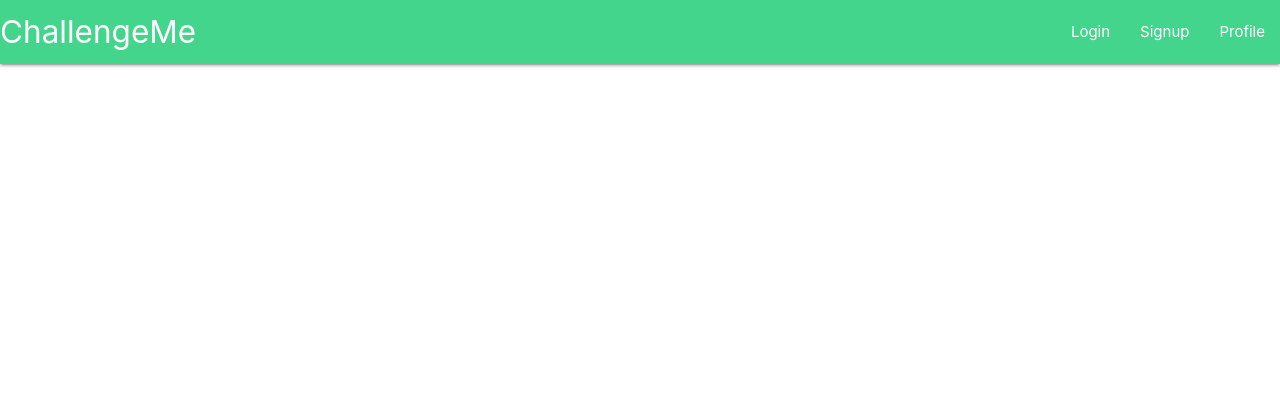
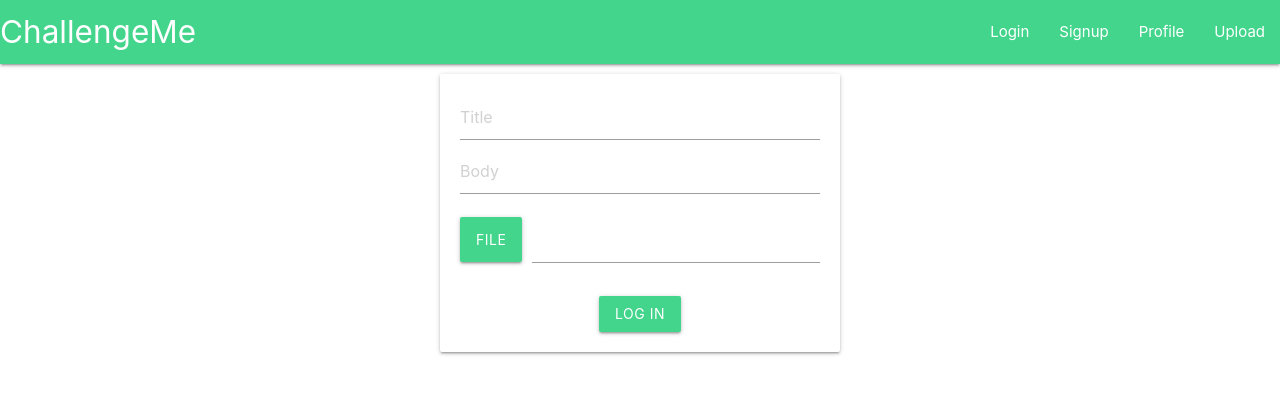
Before and after one commit to leonbatista/ChallengeMe, a React (Create React App) app in the folder client/: page /upload in a window 1280 px wide. Shown: the top 394 px of the page. Built offline with nearby package versions, Linux system fonts and the light colour scheme.

Commit message:
user sign up almost done
Still needs some UI styling

```diff
--- a/client/package.json
+++ b/client/package.json
@@ -2,6 +2,7 @@
   "name": "client",
   "version": "0.1.0",
   "private": true,
+  "proxy": "http://localhost:4000",
   "dependencies": {
     "@testing-library/jest-dom": "^4.2.4",
     "@testing-library/react": "^9.5.0",
--- a/client/src/App.js
+++ b/client/src/App.js
@@ -6,6 +6,7 @@ import Home from "./components/Home";
 import Profile from "./components/Profile";
 import Login from "./components/Login";
 import Signup from "./components/Signup";
+import Upload from "./components/Upload";
 
 function App() {
   return (
@@ -21,8 +22,11 @@ function App() {
       <Route path="/signup">
         <Signup />
       </Route>
-      <Route path="/Login">
+      <Route path="/login">
         <Login />
+      </Route>
+      <Route path="/upload">
+        <Upload />
       </Route>
     </BrowserRouter>
   );
--- a/client/src/components/Navbar.js
+++ b/client/src/components/Navbar.js
@@ -22,6 +22,9 @@ function Navbar() {
             <li>
               <Link to="/profile">Profile</Link>
             </li>
+            <li>
+              <Link to="/upload">Upload</Link>
+            </li>
           </ul>
         </div>
       </nav>
--- a/client/src/components/Signup.js
+++ b/client/src/components/Signup.js
@@ -1,21 +1,80 @@
-import React from "react";
+import React, { useState } from "react";
 import { Link } from "react-router-dom";
 
 function Signup() {
+  const [username, setUsername] = useState("");
+  const [email, setEmail] = useState("");
+  const [password, setPassword] = useState("");
+  const [signUpError, setSignUpError] = useState({ error: "", display: null });
+
+  const SignUp = () => {
+    fetch("/signup", {
+      method: "post",
+      headers: {
+        "Content-Type": "application/json",
+      },
+      body: JSON.stringify({
+        name: username,
+        password: password,
+        email: email,
+      }),
+    })
+      .then((res) => res.json())
+      .then((data) => {
+        if (data.error) {
+          setSignUpError({ error: data.error, display: true });
+        } else {
+          setSignUpError({ display: false });
+        }
+      });
+  };
+
   return (
     <div className="card-div" style={{ padding: "120px" }}>
       <div className="card input-field">
         <h2>Challenge Me</h2>
-        <input type="text" placeholder="Username" />
-        <input type="text" placeholder="Email" />
-        <input type="text" placeholder="Password" />
-        <a
-          href="/"
+        <input
+          type="text"
+          placeholder="Username"
+          value={username}
+          onChange={(event) => {
+            setUsername(event.target.value);
+          }}
+        />
+        <input
+          type="text"
+          placeholder="Email"
+          value={email}
+          onChange={(event) => {
+            setEmail(event.target.value);
+          }}
+        />
+        <input
+          type="text"
+          placeholder="Password"
+          value={password}
+          onChange={(event) => {
+            setPassword(event.target.value);
+          }}
+        />
+        <button
           className="waves-effect waves-light btn"
           style={{ marginTop: "10px" }}
+          onClick={() => SignUp()}
         >
           Sign Up
-        </a>
+        </button>
+        {/* Display whether the user sign up failed or succeded */}
+        {(() => {
+          switch (signUpError.display) {
+            case true:
+              return <h1>{signUpError.error}</h1>;
+            case false:
+              return <h1>You haved successfuly signed up</h1>;
+            default:
+              return;
+          }
+        })()}
       </div>
       <div className="card input-field">
         <h1 style={{ fontSize: "1.2rem", margin: "0" }}>
--- /dev/null
+++ b/client/src/components/Upload.js
@@ -0,0 +1,22 @@
+import React from 'react'
+
+function Upload() {
+    return (
+        <div className="card input-field">
+            <input type="text" placeholder="Title"/>
+            <input type="text" placeholder="Body"/>
+            <div className="file-field input-field">
+             <div style={{backgroundColor:"#43d58c"}} className="btn">
+             <span>File</span>
+                 <input type="file"/>
+         </div>
+         <div className="file-path-wrapper">
+          <input className="file-path validate" type="text" />
+          </div>
+         </div>
+         <a href="/signin" className="waves-effect waves-light btn"  style={{ marginTop: "10px" }}>Log In</a>
+        </div>
+    )
+}
+
+export default Upload
```
Also changed, not shown: 2 other files (tests, documents, lock files or other folders).
